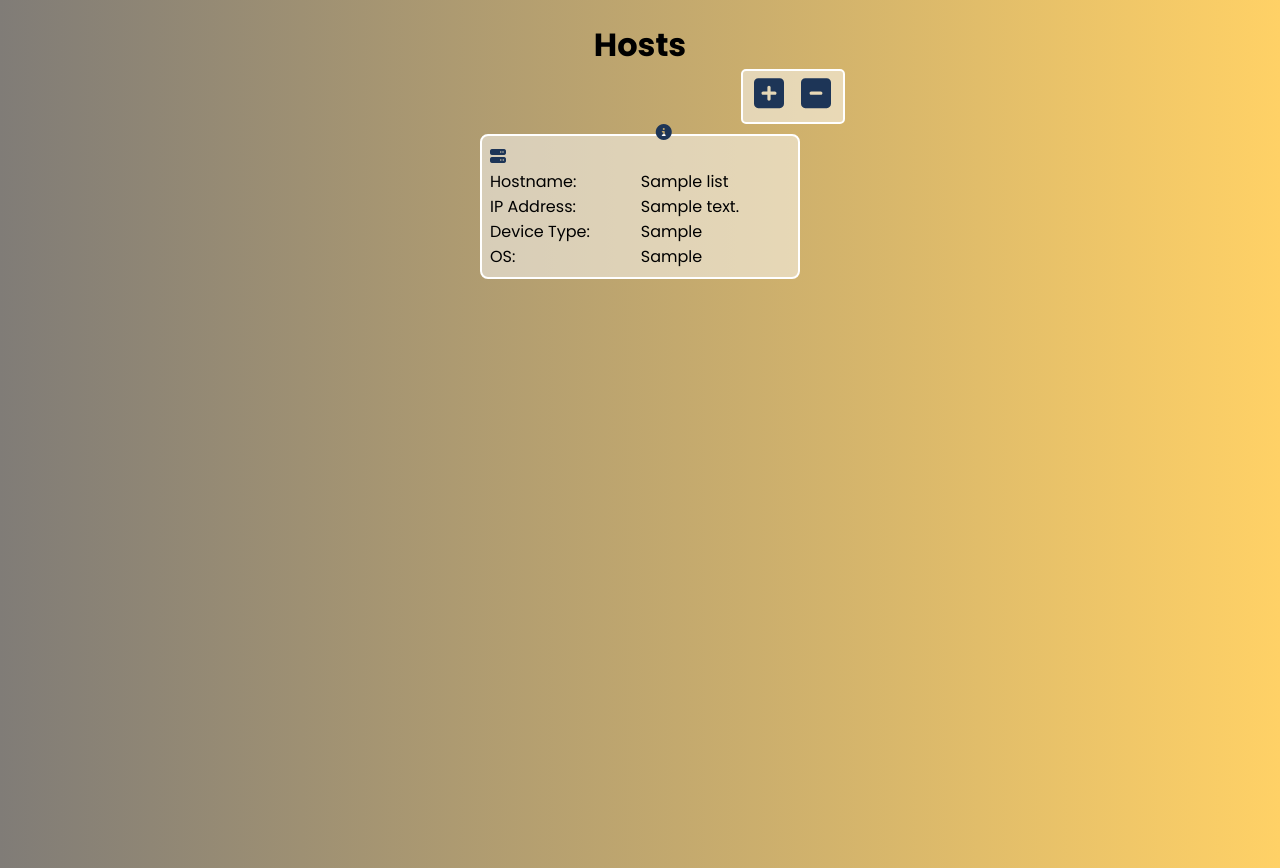
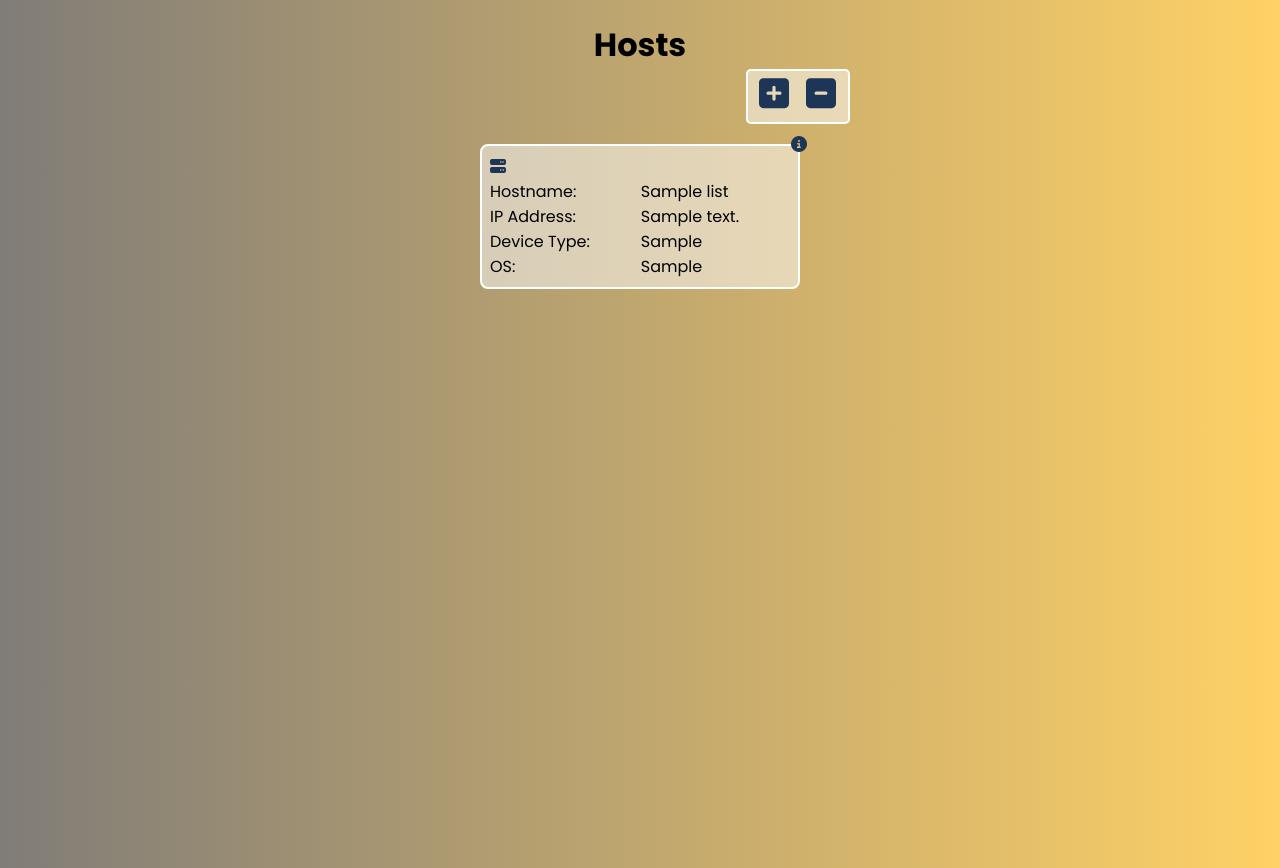
Before and after one commit to thenetworkshinobi/ssmonitor, a PHP site: page /dashboard/dashboard-home.php in a window 1280 px wide. Shown: the part 80-948 px from the top of the page. Run offline with PHP 8.4, Linux system fonts and the light colour scheme; the visitor is signed in with stand-in values (Sample User, id 1); tables that the repository leaves empty or names only in its code hold one stand-in row (values such as "Sample post"); some libraries are stand-ins or nearby versions.

Commit message:
Fix CSS
fix issue with svg and nav bar z index

```diff
--- a/css/style.css
+++ b/css/style.css
@@ -19,10 +19,14 @@
     padding-top: 25px;
 }
 nav{
+    top: 0px;
+    position: sticky;
     background: #1D3557;
     height: 80px;
     width: 100%;
     min-width: 626px;
+    z-index: 99;
+
 }
 label.logo{
     color: white;
@@ -162,7 +166,7 @@
 /* This Dashboard Style */
 .cards-container{
     display: flex;
-    gap: 10px 10px;
+    gap: 20px 20px;
     min-height: 800px;
     width: auto;
     flex-wrap: wrap;
@@ -189,9 +193,10 @@
 }
 .card-container .card-items i.fa-solid.fa-circle-info{
     display: flex;
-    position: relative;
-    top: -20px;
-    right: -15px;
+    position: absolute;
+    top: -10px;
+    right: -9px;
+    height: ;
 }
 .card-items i, .addremove svg{
     color: #1D3557;
@@ -222,7 +227,7 @@
         left: -100%;
         text-align: center;
         transition: all .5s;
-        z-index: 999;
+        z-index: 99;
     }
     nav .logo{
         font-size: 2em;
@@ -243,7 +248,9 @@
         left: 0;
     }
     header{
+
         min-width: 200px;
+
     }
 
 }
--- a/dashboard/dashboard-add.php
+++ b/dashboard/dashboard-add.php
@@ -38,7 +38,7 @@
                     <option value="N/A">N/A</option>
                 </select><br><br>
 
-                <button type="submit" name="add-device">Submit</button>
+                <button class="b1" type="submit" name="add-device">Submit</button>
             </form>';
     }
 
--- a/partials/footer.php
+++ b/partials/footer.php
@@ -8,7 +8,6 @@
             </div>
             <div class="">
                 <h5 class="">Links</h5>
-
             </div>
         </div>
     </div>
--- a/partials/header.php
+++ b/partials/header.php
@@ -21,7 +21,6 @@
 </head>
 
 <body>
-<header>
     <nav>
         <input type="checkbox" id="check">
         <label for="check" class="checkbtn">
@@ -51,5 +50,4 @@
         </ul>
 
     </nav>
-</header>
 <main>
```
Lines whose indentation alone changed are shown as unchanged.
